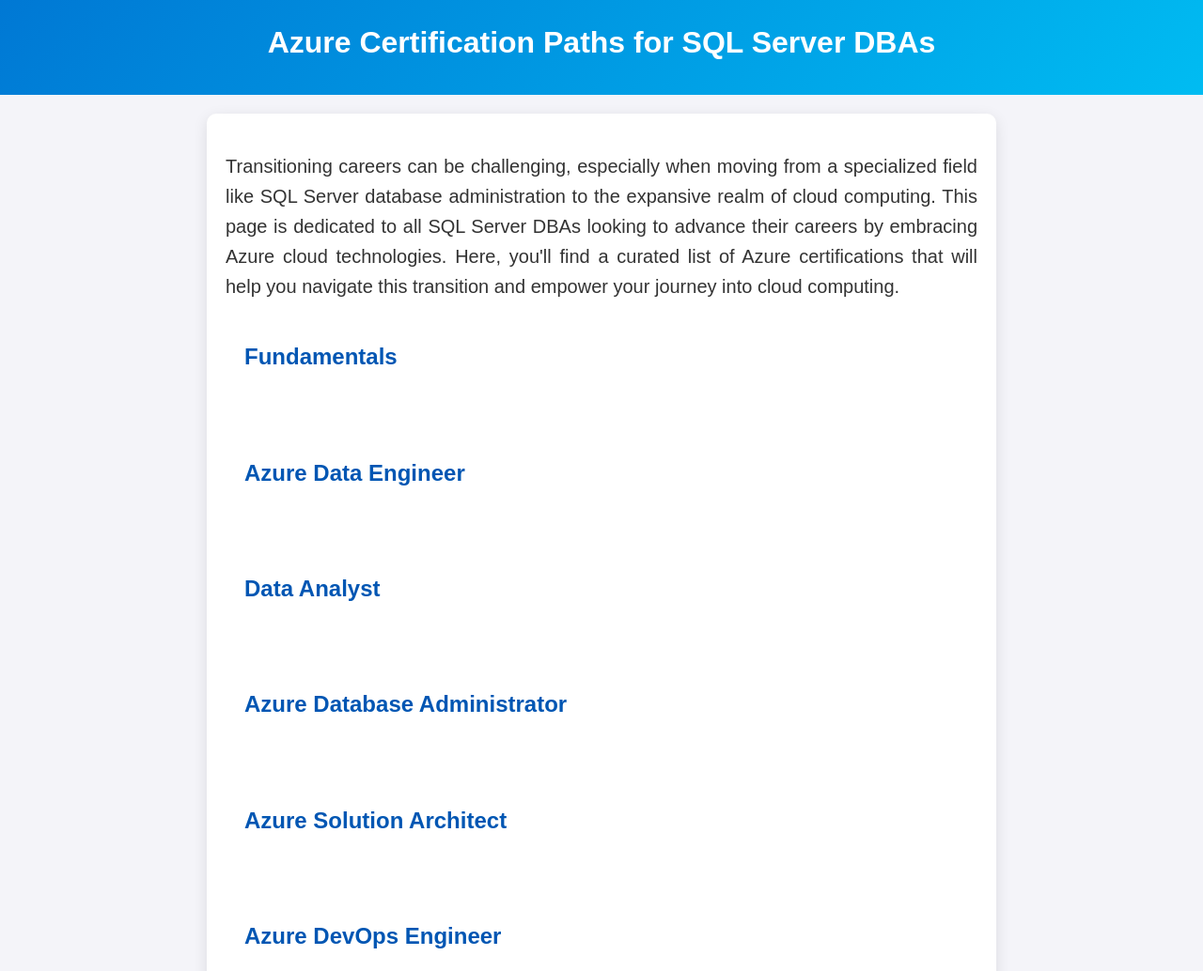
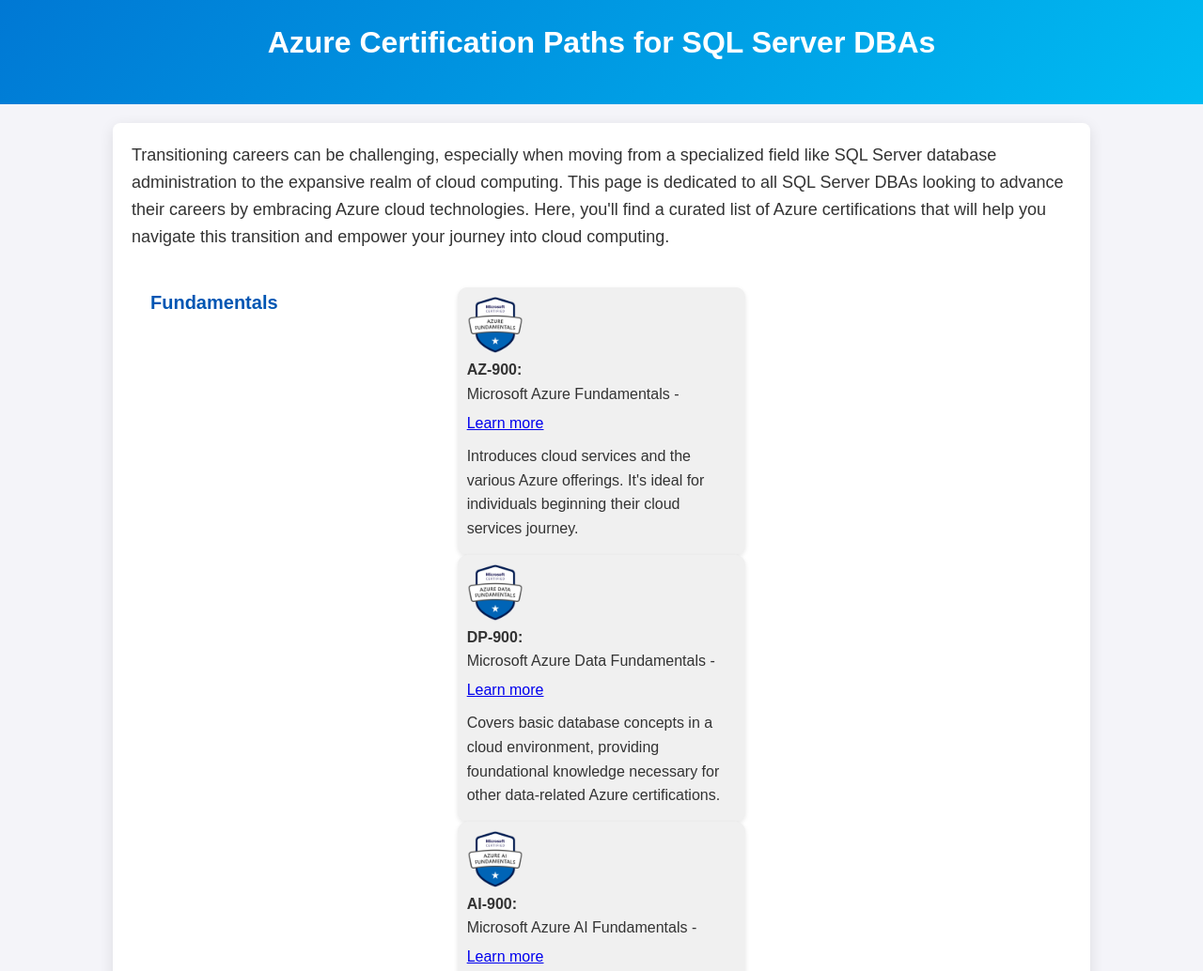
Before and after one commit to skillbuilderzone/MicrosoftCareerPath, a plain HTML site: page index.html in a window 1280 px wide. Shown: the top 1034 px of the page at 94% size. Drawn offline with Linux system fonts and the light colour scheme.

Commit message:
css changes

```diff
--- a/styles.css
+++ b/styles.css
@@ -7,9 +7,9 @@
 
 body {
     font-family: Arial, sans-serif;
-    color: #333; /* Dark grey for text */
-    background-color: #f4f4f9; /* Light grey background for a subtle look */
-    line-height: 1.6; /* Improved line spacing for better readability */
+    color: #333;
+    background-color: #f4f4f9;
+    line-height: 1.6;
 }
 
 header, footer {
@@ -20,70 +20,65 @@
 }
 
 header h1 {
-    margin-bottom: 10px;
+    margin-bottom: 20px; /* Increase spacing under the header */
 }
 
 main {
     padding: 20px;
     background-color: white;
-    margin: 20px auto; /* Center align the main content */
-    max-width: 800px; /* Optimal line length for readability */
-    border-radius: 10px;
-    box-shadow: 0 4px 15px rgba(0, 0, 0, 0.1); /* Soft shadow for depth */
+    margin: 20px auto;
+    max-width: 1000px; /* Adjusted for a more compact layout */
+    border-radius: 8px;
+    box-shadow: 0 4px 15px rgba(0, 0, 0, 0.1);
 }
 
 .introduction p {
-    font-size: 20px; /* Slightly larger font for the introduction */
-    padding: 20px 0; /* Generous space for breathing room */
-    text-align: justify; /* Optional: justifies text for a clean edge */
+    font-size: 18px;
+    margin-bottom: 20px;
+    text-align: left; /* Align text to the left for a cleaner look */
 }
 
 .certification {
-    margin-bottom: 30px; /* More space between sections */
-    padding: 20px; /* Inner spacing */
+    display: grid;
+    grid-template-columns: repeat(auto-fill, minmax(300px, 1fr)); /* Creates a responsive grid layout */
+    gap: 20px; /* Space between grid items */
+    padding: 20px;
 }
 
 .certification h2 {
     color: #0056b3;
-    margin-bottom: 15px; /* More space below the headers */
-    font-size: 24px; /* Larger font size for section headers */
-}
-
-.certification ul {
-    display: none;
-    padding-left: 20px;
-}
-
-.certification.active ul {
-    display: block;
+    font-size: 20px;
+    margin-bottom: 10px;
 }
 
 .certification li {
+    background: #f0f0f0; /* Light background for each card */
+    border-radius: 10px; /* Rounded corners for cards */
+    padding: 10px;
+    box-shadow: 0 2px 5px rgba(0, 0, 0, 0.1); /* Subtle shadow for depth */
     display: flex;
     flex-direction: column;
-    align-items: flex-start;
-    margin-bottom: 10px;
+    align-items: start; /* Align items to the start of the container */
 }
 
 .certification img {
-    width: 140px;
+    width: 60px; /* Smaller images for a more compact layout */
     margin-bottom: 5px;
 }
 
 .certification p, .certification a {
-    margin-right: 10px;
+    margin: 5px 0; /* Reduced margin for a tighter layout */
     white-space: normal;
+    text-align: left; /* Ensure text is left-aligned */
 }
 
 footer p {
-    font-size: 16px; /* Slightly larger footer font */
-    padding: 10px 0; /* Padding for footer */
+    font-size: 16px;
+    padding: 20px 0;
 }
 
-/* Responsive layout adjustments */
 @media (max-width: 600px) {
-    main {
-        margin: 10px;
-        padding: 10px;
+    .certification {
+        grid-template-columns: 1fr; /* Single column layout on smaller screens */
     }
 }
```
